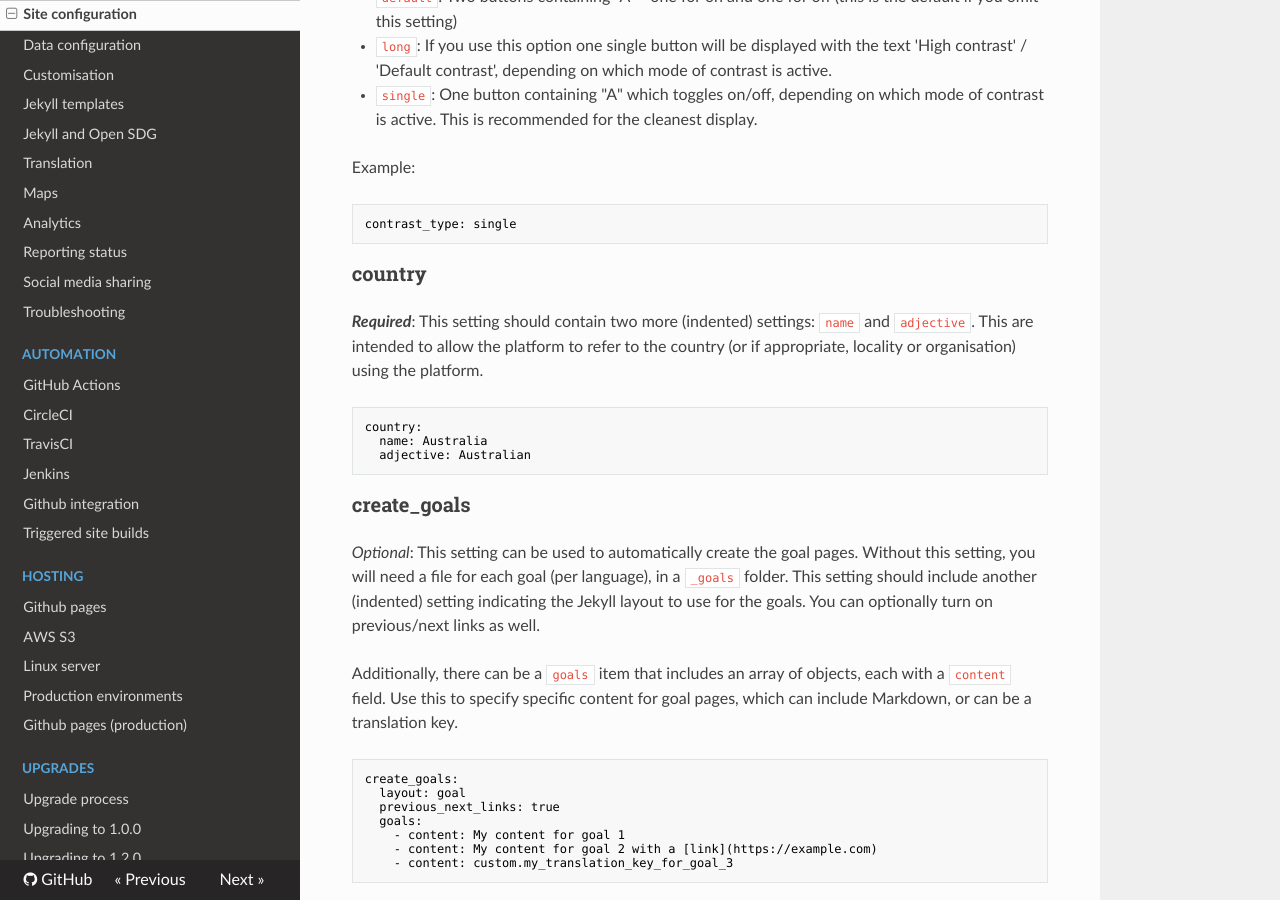
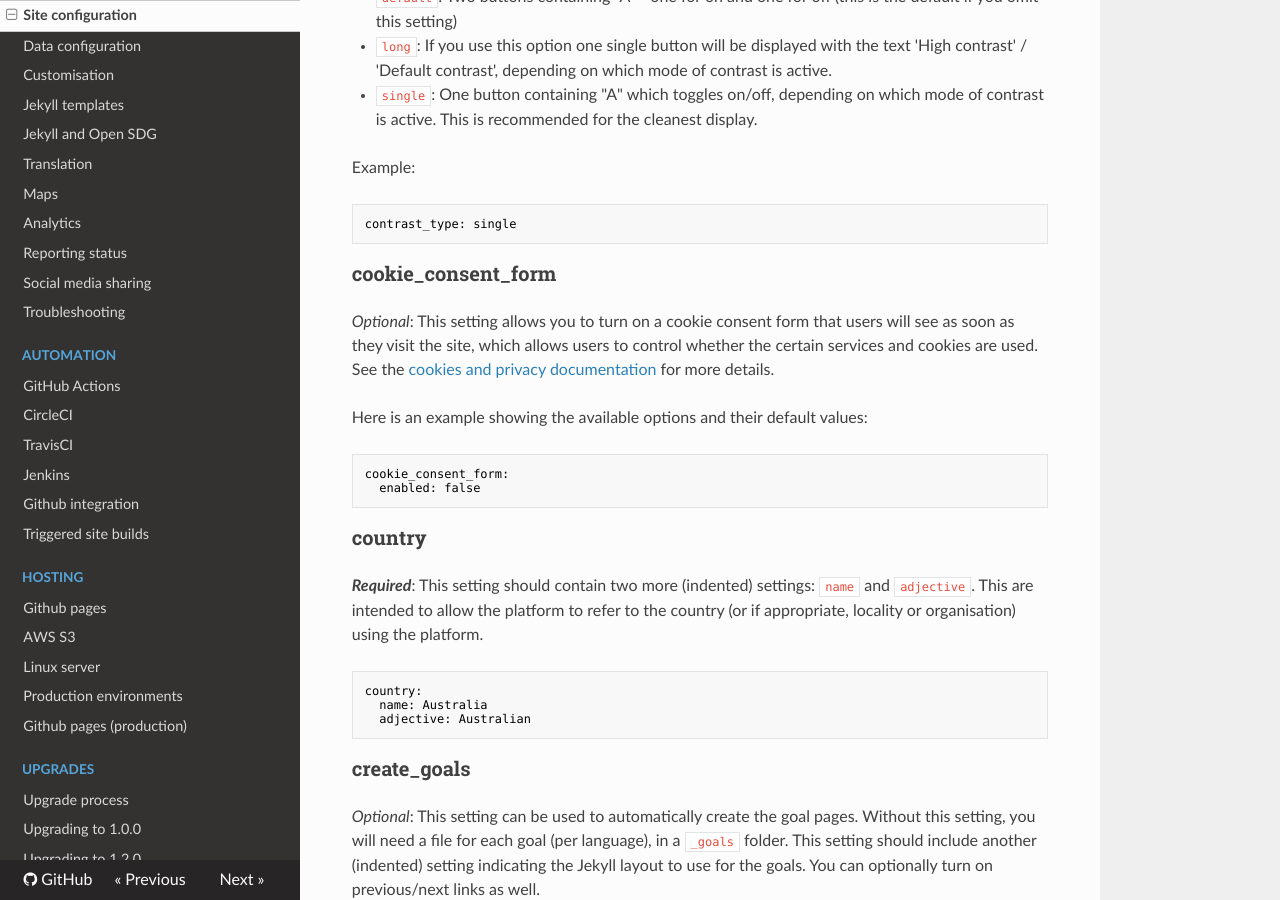
Before and after one commit to open-sdg/open-sdg, an MkDocs documentation site: the page built from docs/configuration.md, in a window 1280 px wide and 900 px high, scrolled down 2324 px. Built offline with MkDocs 1.6.1, drawn with Linux system fonts in a browser that asks for light colours; nearby versions of some CDN libraries; old or Windows-style settings are respelled for this version of MkDocs.

Commit message:
Documentation

````diff
--- a/docs/configuration.md
+++ b/docs/configuration.md
@@ -100,6 +100,17 @@ Example:
 
 ```nohighlight
 contrast_type: single
+```
+
+### cookie_consent_form
+
+_Optional_: This setting allows you to turn on a cookie consent form that users will see as soon as they visit the site, which allows users to control whether the certain services and cookies are used. See the [cookies and privacy documentation](cookies.md) for more details.
+
+Here is an example showing the available options and their default values:
+
+```nohighlight
+cookie_consent_form:
+  enabled: false
 ```
 
 ### country
--- a/mkdocs.yml
+++ b/mkdocs.yml
@@ -55,6 +55,7 @@ pages:
         - Chart types: charts.md
     - Developers:
         - Local development: development.md
+        - Cookies and privacy: cookies.md
         - Deployment: deployment.md
         - Site configuration: configuration.md
         - Data configuration: data-configuration.md
````
Also changed, not shown: docs/cookies.md (added, +15 -0 lines).
